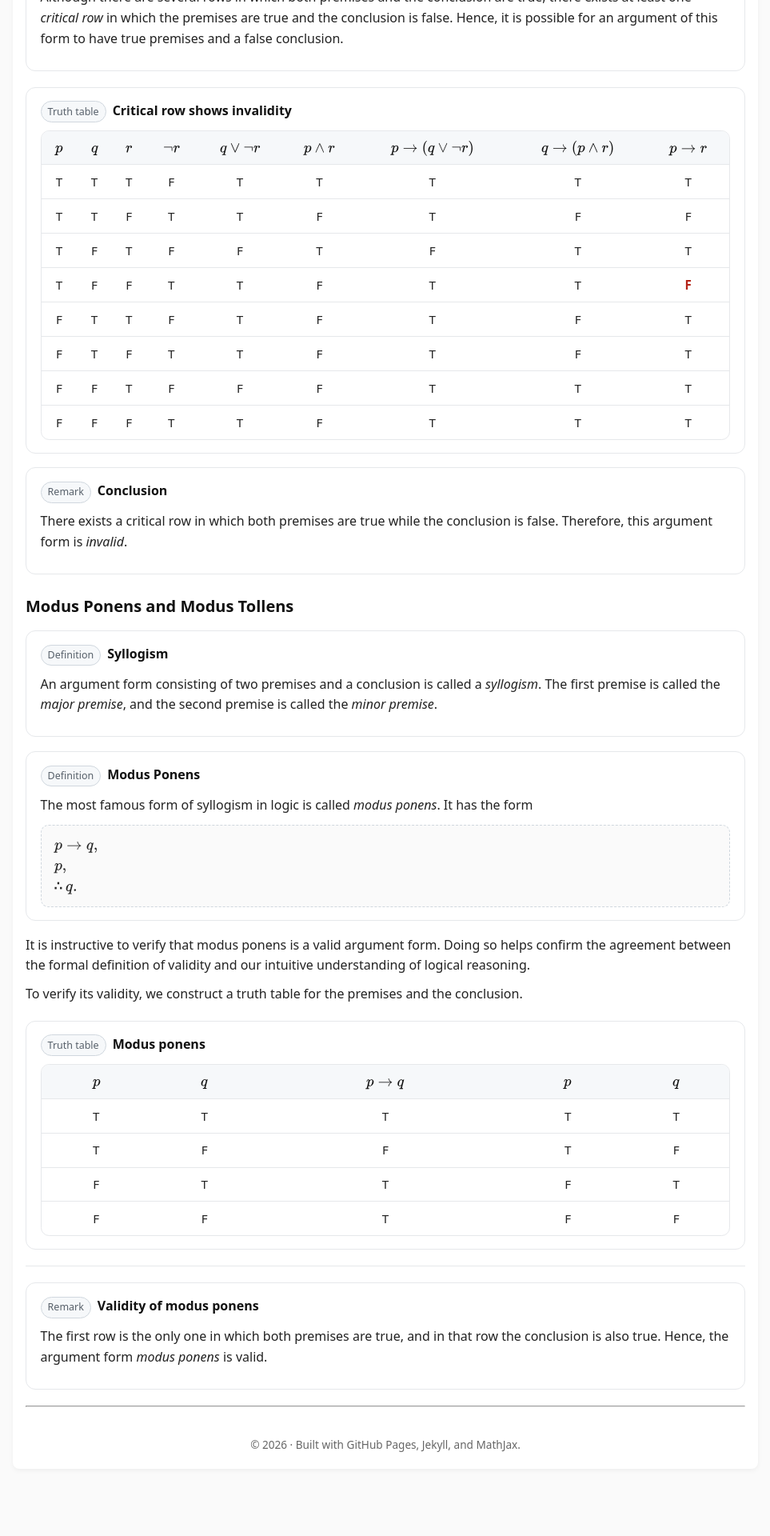
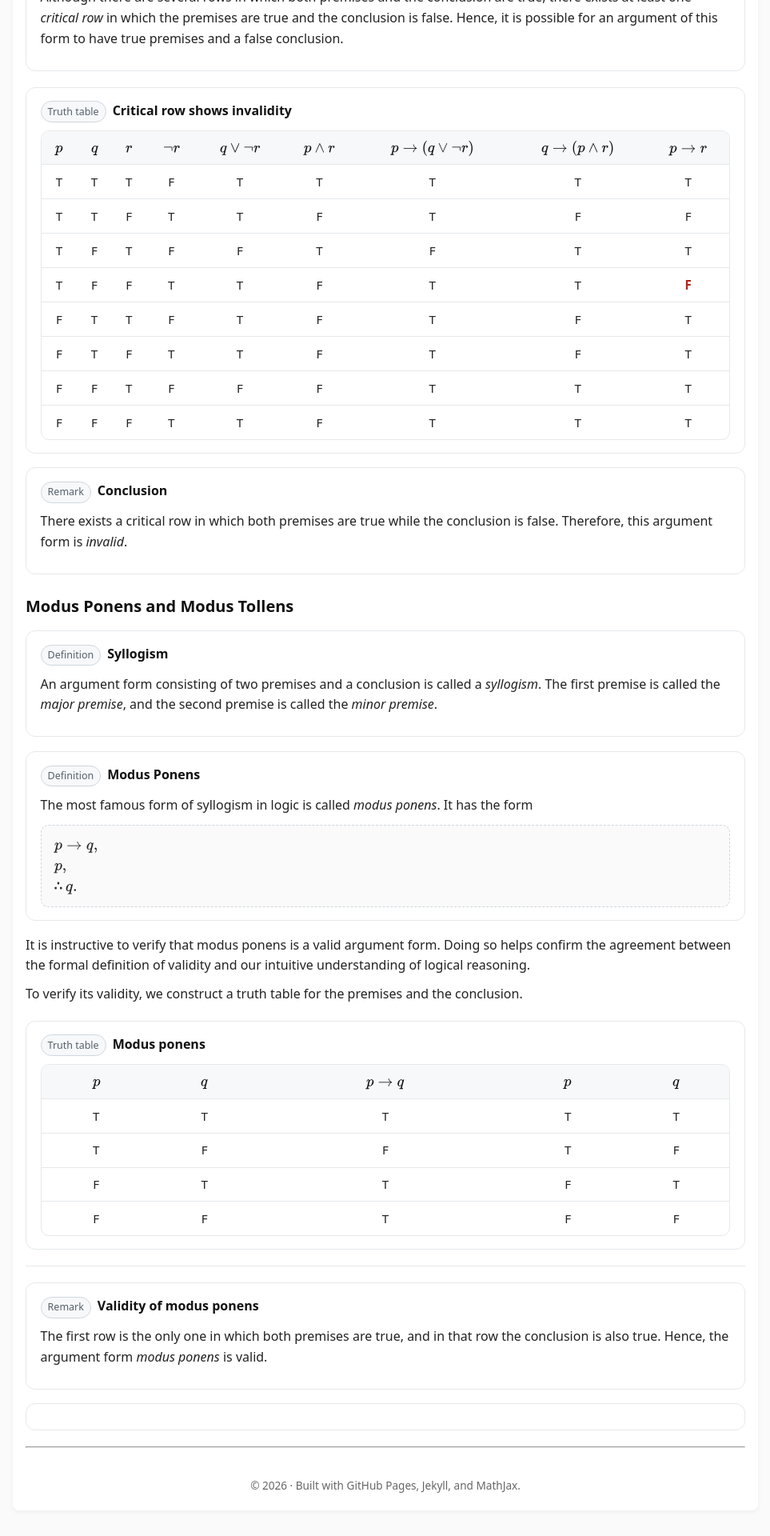
Before and after one commit to SaleemKamaludin/SaleemKamaludin.github.io, a Jekyll site: the page built from courses/comp1604/lecture-notes/lecture-01/index.md, in a window 1280 px wide. Shown: the part 2834-4754 px from the top of the page at 80% size, without its empty margins (158-1121 px from the left). Built offline with Jekyll 4.4.1, drawn with Linux system fonts in a browser that asks for light colours; before the commit the page ends 4702 px from its top, so only the background shows below that.

Commit message:
Update index.md

```diff
--- a/courses/comp1604/lecture-notes/lecture-01/index.md
+++ b/courses/comp1604/lecture-notes/lecture-01/index.md
@@ -1152,3 +1152,12 @@ It is instructive to verify that modus ponens is a valid argument form. Doing so
       Hence, the argument form <em>modus ponens</em> is valid.
 </p>
   </div>
+
+
+
+
+
+
+
+ <!-- Definition: Modus Tollens -->
+  <div class="box" id="def-modus-tollens">
```
